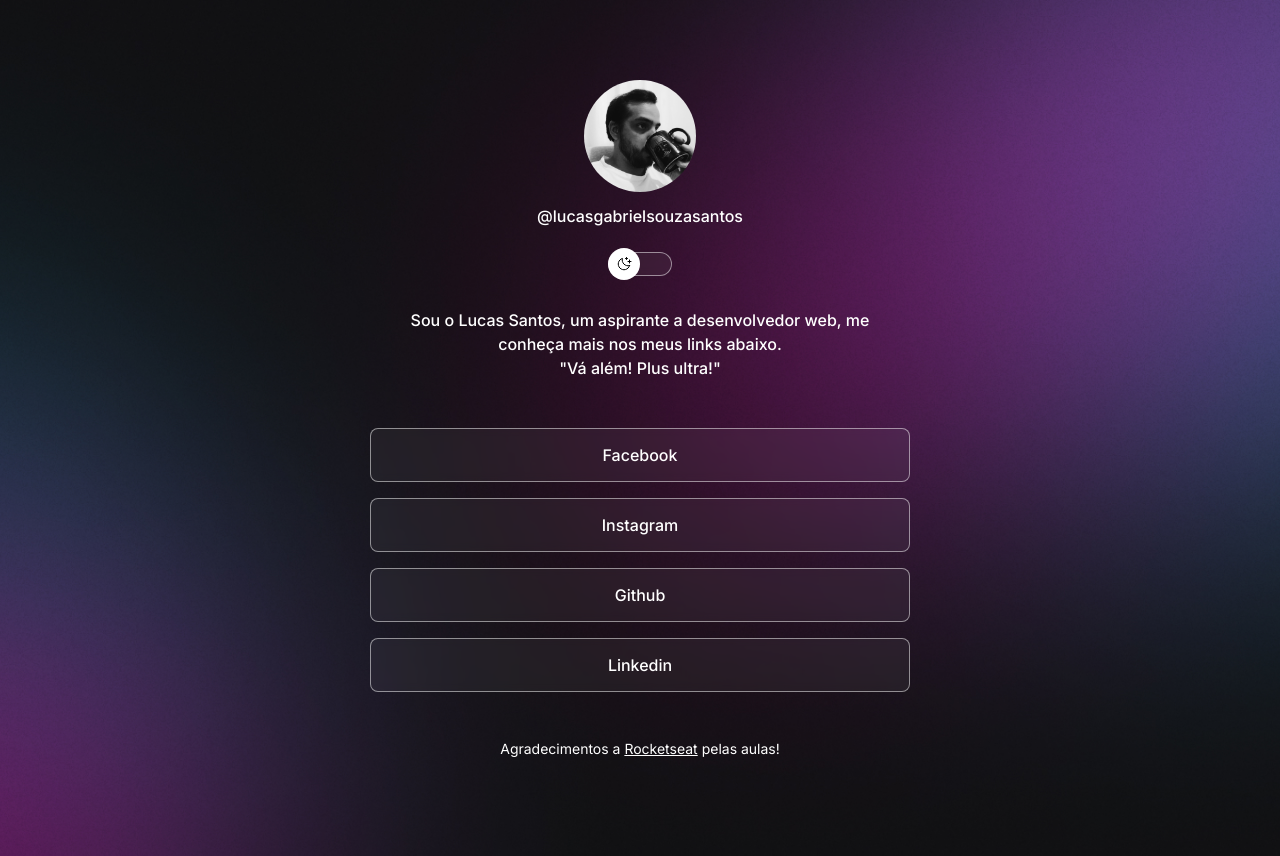
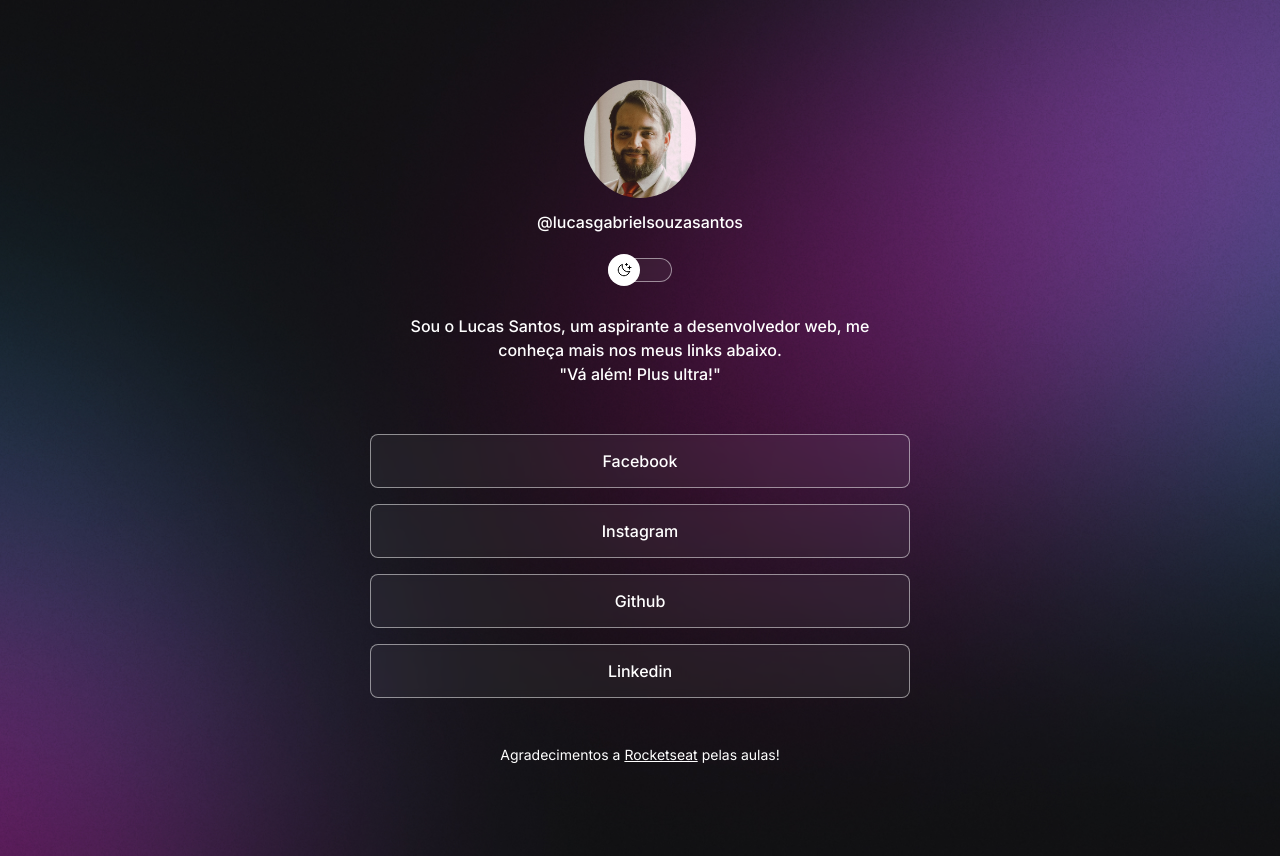
Before and after one commit to LucasGabrielGameDev/ProjetoDiscover, a plain HTML site: page index.html in a window 1280 px wide. Drawn offline with Linux system fonts and the light colour scheme.

Commit message:
profile adjust

```diff
--- a/index.html
+++ b/index.html
@@ -17,7 +17,7 @@
     <div id="container">
       <div id="profile">
         <img
-          src="./assets/avatar.jpg"
+          src="./assets/avatar-light.png"
           alt="Foto de mayk brito sorrindo, usando óculos e camisa preta, barba e fundo amarelo."
         />
         <!-- Descrição da foto de avatar para ser identificada pelo google e navegadores -->
```
